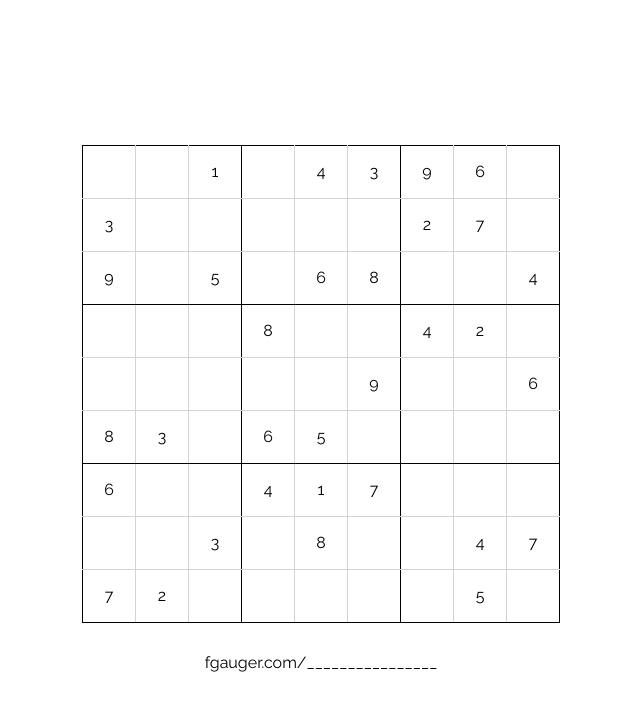
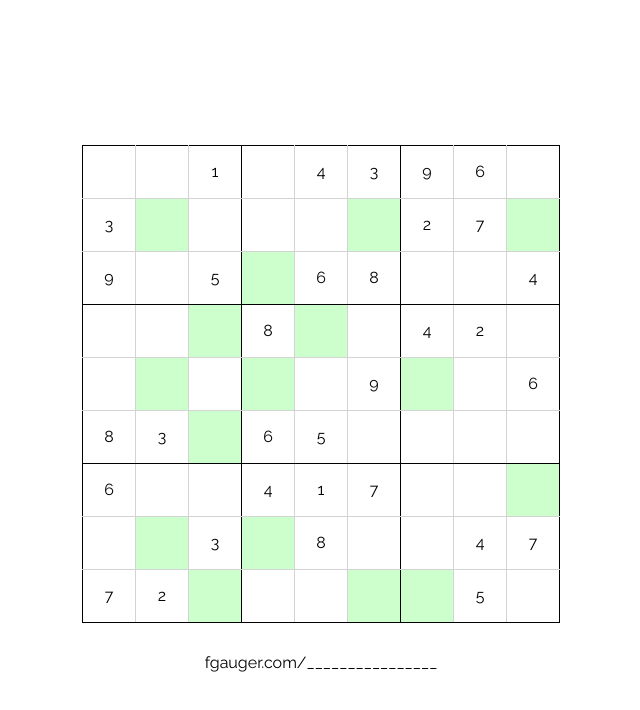
Before and after one commit to devgg/andi, a plain HTML site: page ueber-das-hoellental/index.html in a window 1280 px wide. Shown: the whole page, without its empty margins (327-967 px from the left). Drawn offline with nearby package versions, Linux system fonts and the light colour scheme.

Commit message:
Make input more robust

```diff
--- a/ueber-das-hoellental/index.html
+++ b/ueber-das-hoellental/index.html
@@ -23,20 +23,20 @@
         </tr>
         <tr>
             <td>3</td>
-            <td  class="editable" contenteditable data-value="n"></td>
+            <td  class="editable solution" contenteditable data-value="n"></td>
             <td  class="editable" contenteditable ></td>
             <td  class="editable" contenteditable></td>
             <td  class="editable" contenteditable ></td>
-            <td  class="editable" contenteditable data-value="d"></td>
+            <td  class="editable solution" contenteditable data-value="d"></td>
             <td>2</td>
             <td>7</td>
-            <td  class="editable" contenteditable data-value="-"></td>
+            <td  class="editable solution" contenteditable data-value="-"></td>
         </tr>
         <tr>
             <td>9</td>
             <td  class="editable" contenteditable></td>
             <td>5</td>
-            <td  class="editable" contenteditable data-value="u"></td>
+            <td  class="editable solution" contenteditable data-value="u"></td>
             <td>6</td>
             <td>8</td>
             <td  class="editable" contenteditable></td>
@@ -46,9 +46,9 @@
         <tr>
             <td  class="editable" contenteditable></td>
             <td  class="editable" contenteditable></td>
-            <td  class="editable" contenteditable data-value="r"></td>
+            <td  class="editable solution" contenteditable data-value="r"></td>
             <td>8</td>
-            <td  class="editable" contenteditable data-value="e"></td>
+            <td  class="editable solution" contenteditable data-value="e"></td>
             <td  class="editable" contenteditable></td>
             <td>4</td>
             <td>2</td>
@@ -56,19 +56,19 @@
         </tr>
         <tr>
             <td  class="editable" contenteditable></td>
-            <td  class="editable" contenteditable data-value="h"></td>
+            <td  class="editable solution" contenteditable data-value="h"></td>
             <td  class="editable" contenteditable></td>
-            <td  class="editable" contenteditable data-value="n"></td>
+            <td  class="editable solution" contenteditable data-value="n"></td>
             <td  class="editable" contenteditable></td>
             <td>9</td>
-            <td  class="editable" contenteditable data-value="t"></td>
+            <td  class="editable solution" contenteditable data-value="t"></td>
             <td  class="editable" contenteditable></td>
             <td>6</td>
         </tr>
         <tr>
             <td>8</td>
             <td>3</td>
-            <td  class="editable" contenteditable data-value="i"></td>
+            <td  class="editable solution" contenteditable data-value="i"></td>
             <td>6</td>
             <td>5</td>
             <td  class="editable" contenteditable></td>
@@ -85,13 +85,13 @@
             <td>7</td>
             <td  class="editable" contenteditable></td>
             <td  class="editable" contenteditable></td>
-            <td  class="editable" contenteditable data-value="z"></td>
+            <td  class="editable solution" contenteditable data-value="z"></td>
         </tr>
         <tr>
             <td  class="editable" contenteditable></td>
-            <td  class="editable" contenteditable data-value="n"></td>
+            <td  class="editable solution" contenteditable data-value="n"></td>
             <td>3</td>
-            <td  class="editable" contenteditable data-value="r"></td>
+            <td  class="editable solution" contenteditable data-value="r"></td>
             <td>8</td>
             <td  class="editable" contenteditable></td>
             <td  class="editable" contenteditable></td>
@@ -101,11 +101,11 @@
         <tr>
             <td>7</td>
             <td>2</td>
-            <td  class="editable" contenteditable data-value="a"></td>
+            <td  class="editable solution" contenteditable data-value="a"></td>
             <td  class="editable" contenteditable></td>
             <td  class="editable" contenteditable></td>
-            <td  class="editable" contenteditable data-value="t"></td>
-            <td  class="editable" contenteditable data-value="e"></td>
+            <td  class="editable solution" contenteditable data-value="t"></td>
+            <td  class="editable solution" contenteditable data-value="e"></td>
             <td>5</td>
             <td  class="editable" contenteditable></td>
         </tr>
--- a/ueber-das-hoellental/main.js
+++ b/ueber-das-hoellental/main.js
@@ -1,6 +1,7 @@
 $(window).on('load', function () {
     var letters = Array.apply(null, Array(27)).map(function () {
     });
+
 
     $("tr:nth-child(-n + 3) > td").on("input", function () {
         addLetter($(this), 0);
@@ -17,8 +18,13 @@ $(window).on('load', function () {
     function addLetter($this, setoff) {
         var position = parseInt($this.text());
         var letter = $this.data('value');
-        if (!isNaN(position) && letter !== undefined) {
-            if (position > 0 && position < 10) {
+        if (letter !== undefined) {
+            for (var i = 0; i < 9; i++) {
+                if (letters[setoff + i] === letter) {
+                    letters[setoff + i] = undefined;
+                }
+            }
+            if (!isNaN(position) && position > 0 && position < 10) {
                 letters[setoff + position - 1] = letter;
             }
             buildSolution();
--- a/ueber-das-hoellental/style.css
+++ b/ueber-das-hoellental/style.css
@@ -11,6 +11,10 @@ body {
 
 .editable {
     color: blue;
+}
+
+.solution {
+    background-color: rgba(0, 255, 0, 0.2);
 }
 
 
```
